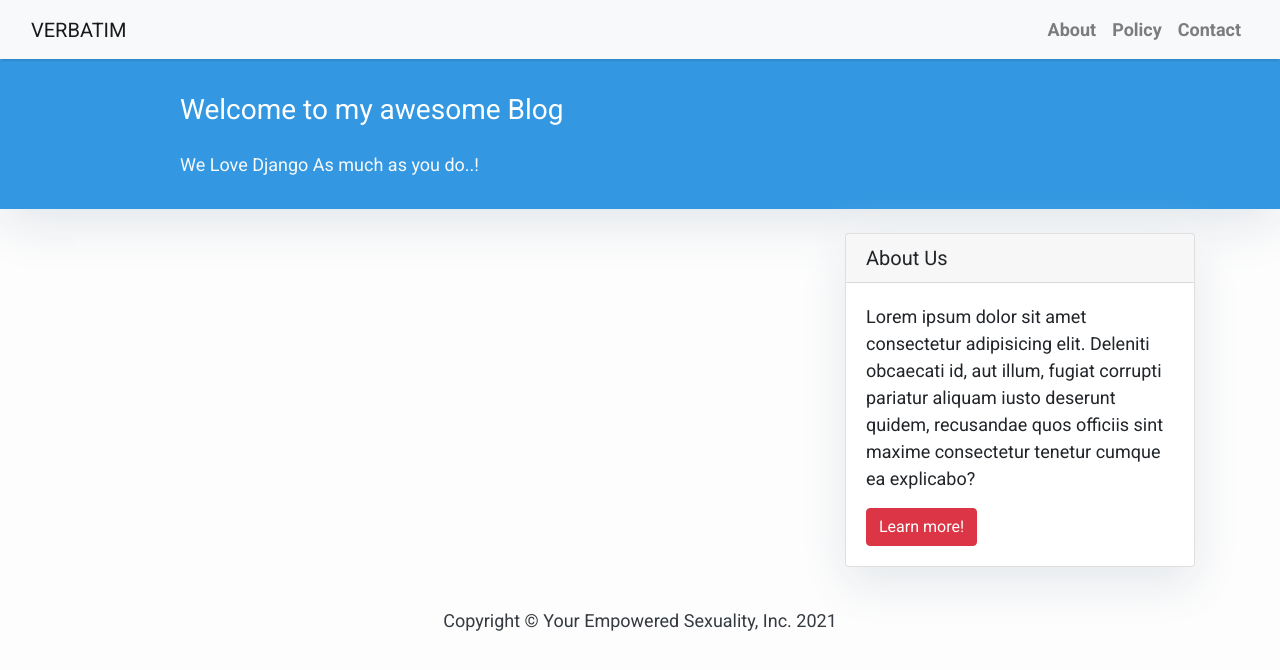
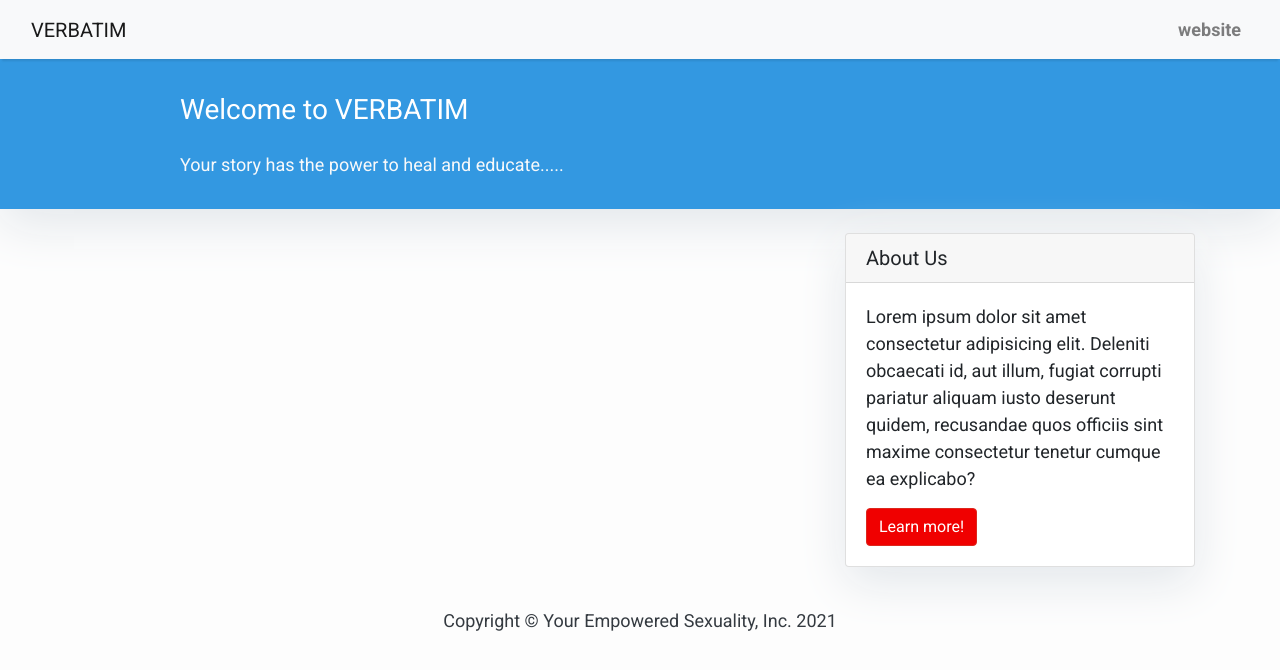
Before and after one commit to nataliesmyth/verbatim, a Django app: template verbatim/templates/index.html in a window 1280 px wide. Shown: the top 670 px of the page. Run offline with Django 3.2, Linux system fonts and the light colour scheme; the template is opened without the code that fills it, so the values that code supplies are empty; some libraries are stand-ins or nearby versions.

Commit message:
added banner to blog home page

```diff
--- a/verbatim/templates/base.html
+++ b/verbatim/templates/base.html
@@ -6,12 +6,34 @@
         <link href="https://fonts.googleapis.com/css?family=Roboto:400,700" rel="stylesheet">
         <meta name="google" content="notranslate" />
         <meta name="viewport" content="width=device-width, initial-scale=1" />
-        <link rel="stylesheet" href="./../style/style.css">
+        <!-- <link rel="stylesheet" href="./../style/style.css"> -->
         <link rel="stylesheet" href="https://maxcdn.bootstrapcdn.com/bootstrap/4.0.0/css/bootstrap.min.css" integrity="sha384-Gn5384xqQ1aoWXA+058RXPxPg6fy4IWvTNh0E263XmFcJlSAwiGgFAW/dAiS6JXm"
             crossorigin="anonymous" />
     </head>
 
     <body>
+        <style>
+            body {
+                font-family: "Roboto", sans-serif;
+                font-size: 17px;
+                background-color: #fdfdfd;
+            }
+            .shadow {
+                box-shadow: 0 4px 2px -2px rgba(0, 0, 0, 0.1);
+            }
+            .btn-danger {
+                color: #fff;
+                background-color: #f00000;
+                border-color: #dc281e;
+            }
+            .masthead {
+                background: #3398E1;
+                height: auto;
+                padding-bottom: 15px;
+                box-shadow: 0 16px 48px #E3E7EB;
+                padding-top: 10px;
+            }
+        </style>
 
         <!-- Navigation -->
         <nav class="navbar navbar-expand-lg navbar-light bg-light shadow" id="mainNav">
@@ -24,13 +46,13 @@
                 <div class="collapse navbar-collapse" id="navbarResponsive">
                     <ul class="navbar-nav ml-auto">
                         <li class="nav-item text-black">
-                            <a class="nav-link text-black font-weight-bold" href="#">About</a>
+                            <a class="nav-link text-black font-weight-bold" href="#">website</a>
                         </li>
                         <li class="nav-item text-black">
-                            <a class="nav-link text-black font-weight-bold" href="#">Policy</a>
+                            <!-- <a class="nav-link text-black font-weight-bold" href="#">Policy</a> -->
                         </li>
                         <li class="nav-item text-black">
-                            <a class="nav-link text-black font-weight-bold" href="#">Contact</a>
+                            <!-- <a class="nav-link text-black font-weight-bold" href="#">Contact</a> -->
                         </li>
                     </ul>
                 </div>
--- a/verbatim/templates/index.html
+++ b/verbatim/templates/index.html
@@ -22,8 +22,8 @@
         <div class="row">
             <div class=" col-md-8 col-md-10 mx-auto">
                 <div class="site-heading">
-                    <h3 class=" site-heading my-4 mt-3 text-white"> Welcome to my awesome Blog </h3>
-                    <p class="text-light">We Love Django As much as you do..! &nbsp
+                    <h3 class=" site-heading my-4 mt-3 text-white"> Welcome to VERBATIM</h3>
+                    <p class="text-light">Your story has the power to heal and educate..... &nbsp
                     </p>
                 </div>
             </div>
@@ -51,18 +51,4 @@
     </div>
 </div>
 
-{% if is_paginated %}
-  <nav aria-label="Page navigation conatiner"></nav>
-  <ul class="pagination justify-content-center">
-    {% if page_obj.has_previous %}
-    <li><a href="?page={{ page_obj.previous_page_number }}" class="page-link">&laquo; PREV </a></li>
-    {% endif %}
-    {% if page_obj.has_next %}
-    <li><a href="?page={{ page_obj.next_page_number }}" class="page-link"> NEXT &raquo;</a></li>
-
-    {% endif %}
-  </ul>
-  </nav>
-</div>
-{% endif %}
 {%endblock%}
```
